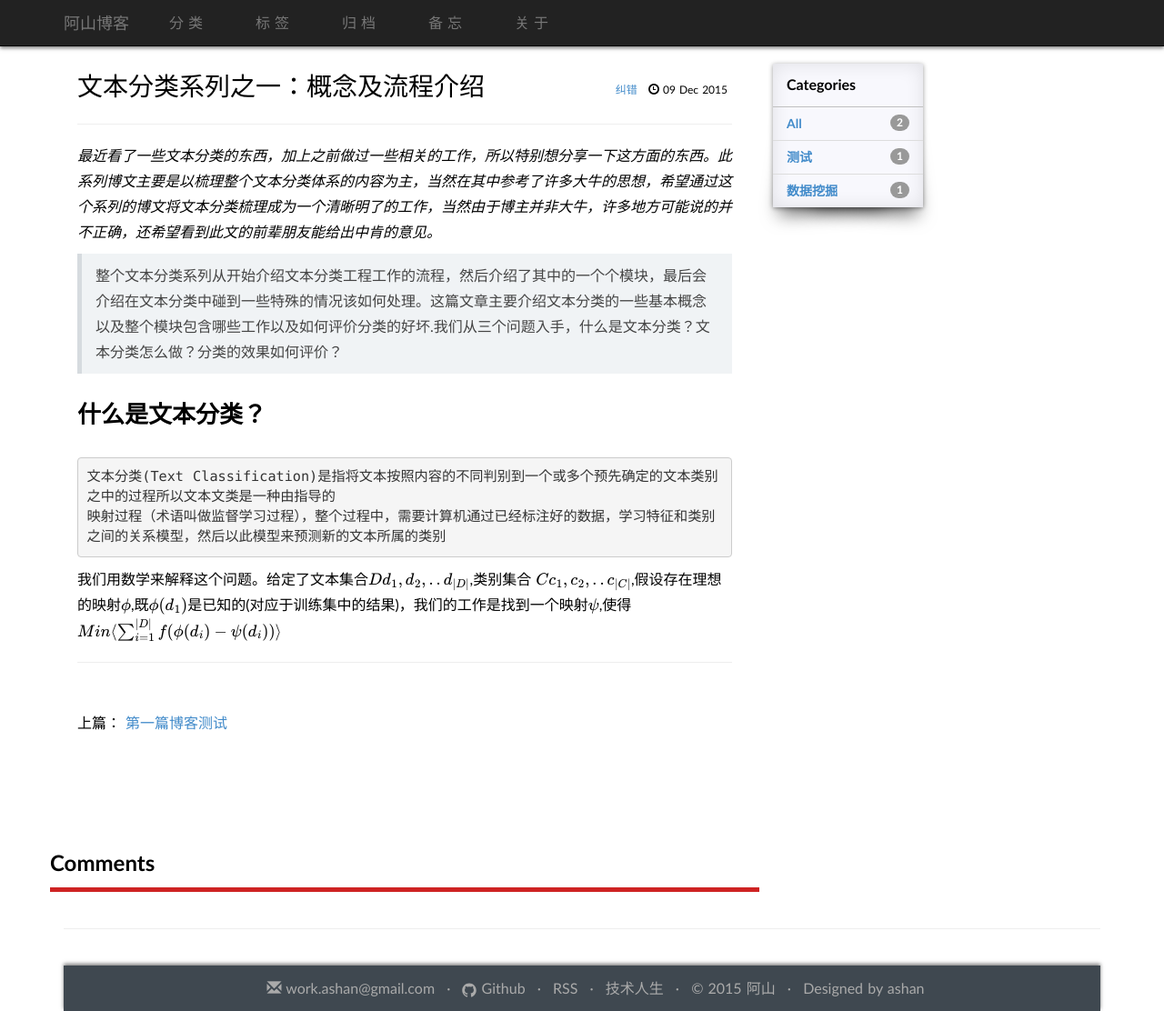
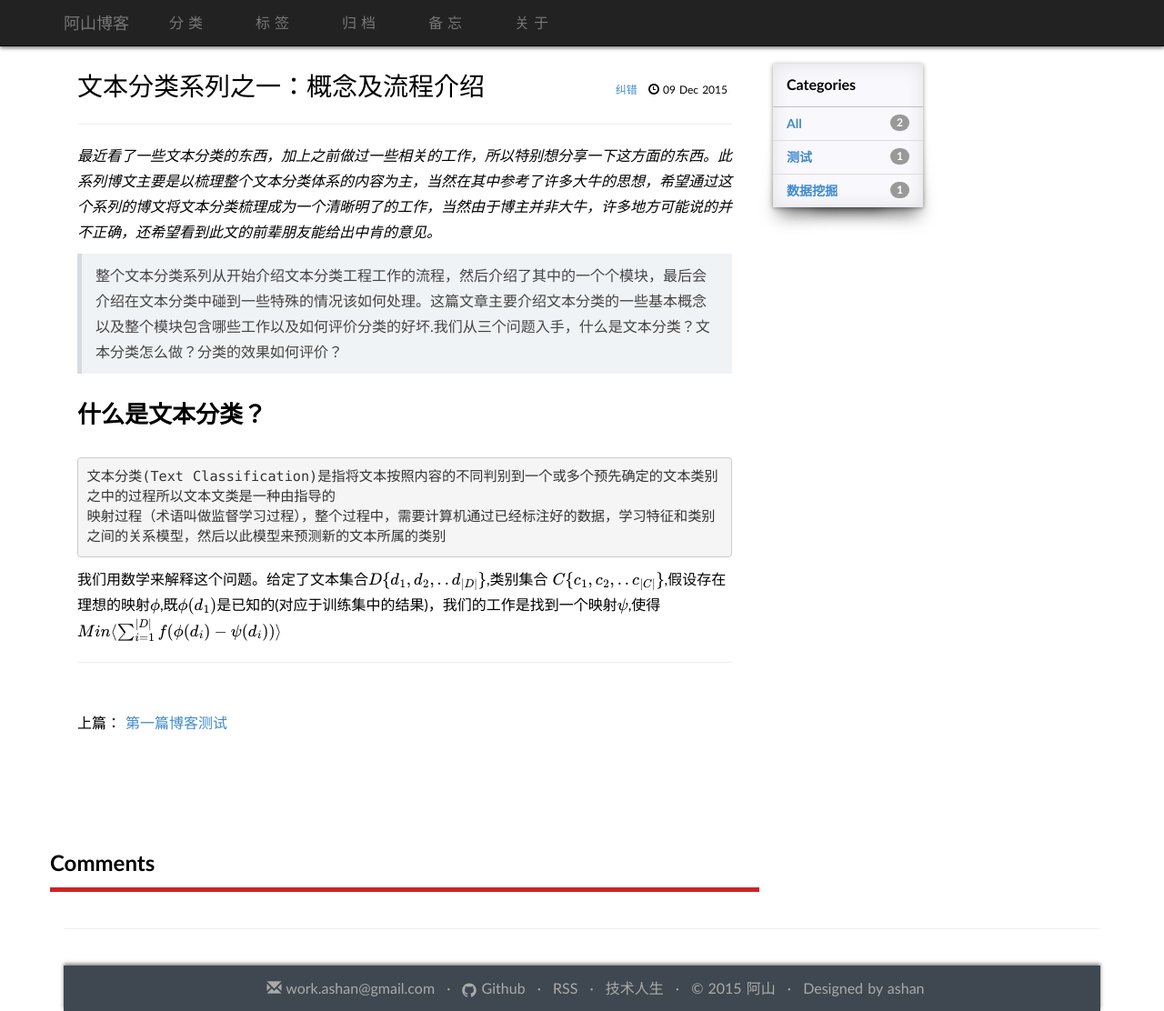
Before and after one commit to SuperAshan/SuperAshan.github.io, a Jekyll site: the page built from _posts/2015-12-09-文本分类.md, in a window 1280 px wide and 1112 px high. Shown: the whole window at 91% size. Built offline with Jekyll 4.4.1, drawn with Linux system fonts in a browser that asks for light colours; some web fonts are replaced; formulas are drawn with MathJax 3; comment, search, counter and statistics services are not loaded.

```diff
--- a/_posts/2015-12-09-文本分类.md
+++ b/_posts/2015-12-09-文本分类.md
@@ -19,5 +19,5 @@ tags:
     映射过程（术语叫做监督学习过程），整个过程中，需要计算机通过已经标注好的数据，学习特征和类别之间的关系模型，然后以此模型来预测新的文本所属的类别
 
 
-我们用数学来解释这个问题。给定了文本集合\\(D\{d_1,d_2,..d_{\|D\|}\}\\),类别集合 \\(C\{c_1,c_2,..c_{\|C\|}\}\\),假设存在理想的映射\\(\phi\\),既\\(\phi(d_1)\\)是已知的(对应于训练集中的结果)，我们的工作是找到一个映射\\(\psi\\),使得
+我们用数学来解释这个问题。给定了文本集合\\(D\\{d_1,d_2,..d_{\|D\|}\\}\\),类别集合 \\(C\\{c_1,c_2,..c_{\|C\|}\\}\\),假设存在理想的映射\\(\phi\\),既\\(\phi(d_1)\\)是已知的(对应于训练集中的结果)，我们的工作是找到一个映射\\(\psi\\),使得
 $$ Min\langle\sum^{|D|}_{i=1}f(\phi(d_i)-\psi(d_i))\rangle$$
```
